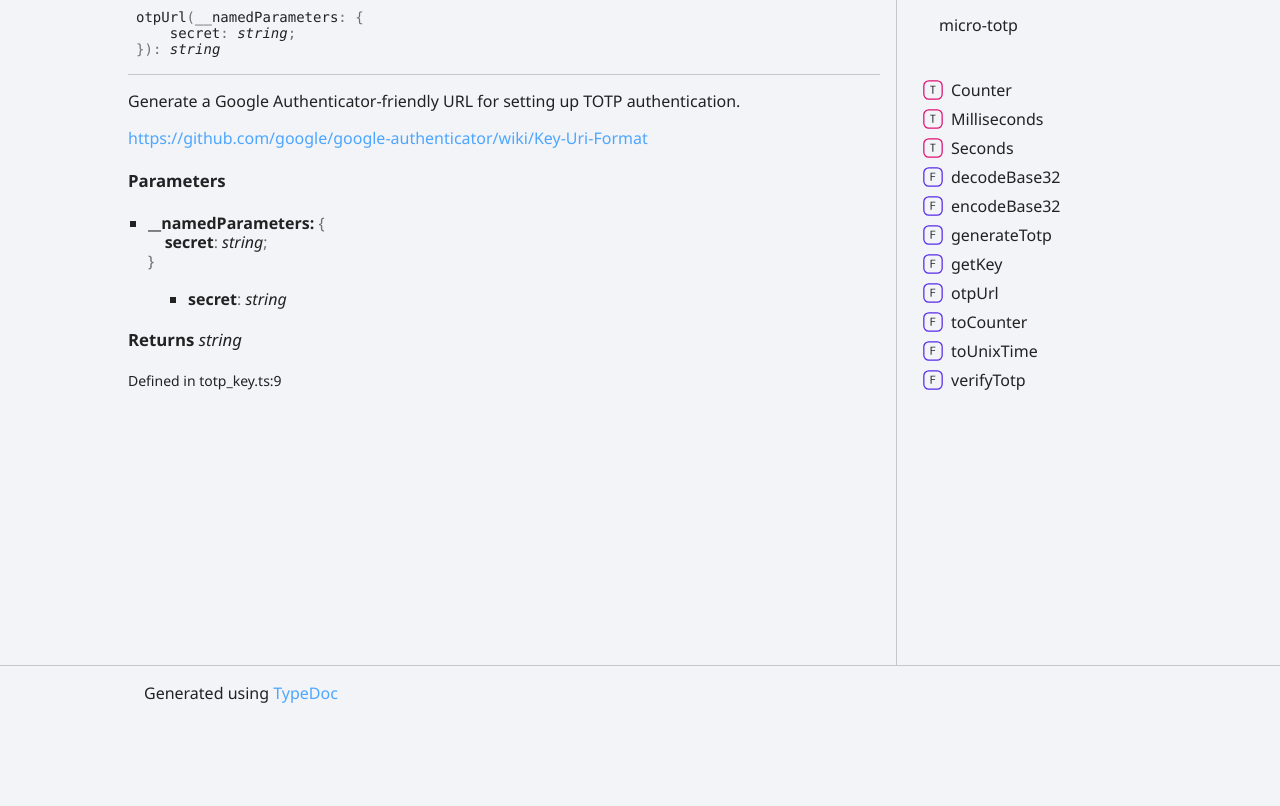
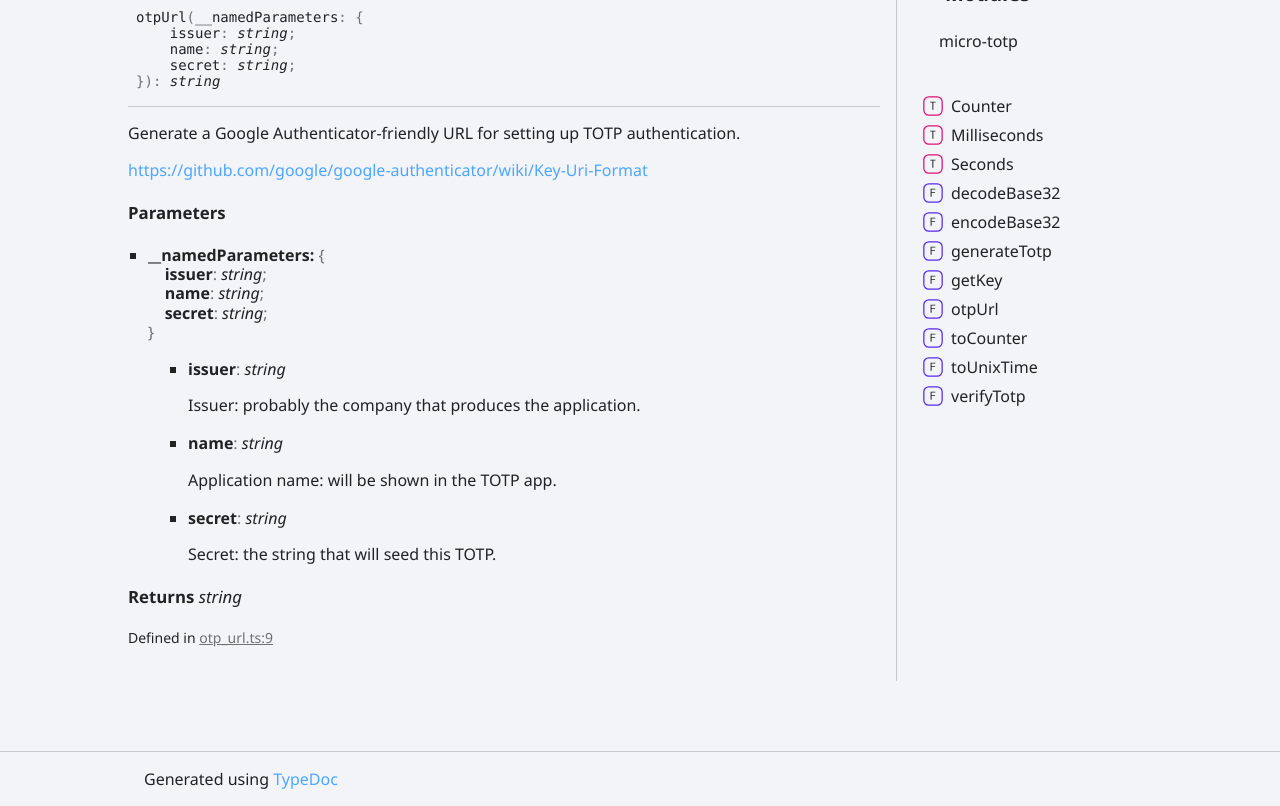
Before and after one commit to placemark/micro-totp, a website: page docs/functions/otpUrl.html in a window 1280 px wide. Shown: the part 151-957 px from the top of the page. Before the commit the page ends 871 px from the top, so only its background shows below. Drawn offline with Linux system fonts and the light colour scheme.

Commit message:
Fix builds, rename otp_url

```diff
--- a/docs/functions/otpUrl.html
+++ b/docs/functions/otpUrl.html
@@ -17,7 +17,7 @@
 <h1>Function otpUrl</h1></div>
 <section class="tsd-panel">
 <ul class="tsd-signatures tsd-kind-function">
-<li class="tsd-signature tsd-anchor-link" id="otpUrl">otp<wbr/>Url<span class="tsd-signature-symbol">(</span>__namedParameters<span class="tsd-signature-symbol">: </span><span class="tsd-signature-symbol">{ </span><br/><span>    </span>secret<span class="tsd-signature-symbol">: </span><span class="tsd-signature-type">string</span><span class="tsd-signature-symbol">; </span><br/><span class="tsd-signature-symbol">}</span><span class="tsd-signature-symbol">)</span><span class="tsd-signature-symbol">: </span><span class="tsd-signature-type">string</span><a href="#otpUrl" aria-label="Permalink" class="tsd-anchor-icon"><svg class="icon icon-tabler icon-tabler-link" viewBox="0 0 24 24" stroke-width="2" stroke="currentColor" fill="none" stroke-linecap="round" stroke-linejoin="round"><path stroke="none" d="M0 0h24v24H0z" fill="none" id="icon-anchor-a"></path><path d="M10 14a3.5 3.5 0 0 0 5 0l4 -4a3.5 3.5 0 0 0 -5 -5l-.5 .5" id="icon-anchor-b"></path><path d="M14 10a3.5 3.5 0 0 0 -5 0l-4 4a3.5 3.5 0 0 0 5 5l.5 -.5" id="icon-anchor-c"></path></svg></a></li>
+<li class="tsd-signature tsd-anchor-link" id="otpUrl">otp<wbr/>Url<span class="tsd-signature-symbol">(</span>__namedParameters<span class="tsd-signature-symbol">: </span><span class="tsd-signature-symbol">{ </span><br/><span>    </span>issuer<span class="tsd-signature-symbol">: </span><span class="tsd-signature-type">string</span><span class="tsd-signature-symbol">; </span><br/><span>    </span>name<span class="tsd-signature-symbol">: </span><span class="tsd-signature-type">string</span><span class="tsd-signature-symbol">; </span><br/><span>    </span>secret<span class="tsd-signature-symbol">: </span><span class="tsd-signature-type">string</span><span class="tsd-signature-symbol">; </span><br/><span class="tsd-signature-symbol">}</span><span class="tsd-signature-symbol">)</span><span class="tsd-signature-symbol">: </span><span class="tsd-signature-type">string</span><a href="#otpUrl" aria-label="Permalink" class="tsd-anchor-icon"><svg class="icon icon-tabler icon-tabler-link" viewBox="0 0 24 24" stroke-width="2" stroke="currentColor" fill="none" stroke-linecap="round" stroke-linejoin="round"><path stroke="none" d="M0 0h24v24H0z" fill="none" id="icon-anchor-a"></path><path d="M10 14a3.5 3.5 0 0 0 5 0l4 -4a3.5 3.5 0 0 0 -5 -5l-.5 .5" id="icon-anchor-b"></path><path d="M14 10a3.5 3.5 0 0 0 -5 0l-4 4a3.5 3.5 0 0 0 5 5l.5 -.5" id="icon-anchor-c"></path></svg></a></li>
 <li class="tsd-description">
 <div class="tsd-comment tsd-typography"><p>Generate a Google Authenticator-friendly URL
 for setting up TOTP authentication.</p>
@@ -27,13 +27,24 @@ for setting up TOTP authentication.</p>
 <h4 class="tsd-parameters-title">Parameters</h4>
 <ul class="tsd-parameter-list">
 <li>
-<h5>__namedParameters: <span class="tsd-signature-symbol">{ </span><br/><span>    </span>secret<span class="tsd-signature-symbol">: </span><span class="tsd-signature-type">string</span><span class="tsd-signature-symbol">; </span><br/><span class="tsd-signature-symbol">}</span></h5>
+<h5>__namedParameters: <span class="tsd-signature-symbol">{ </span><br/><span>    </span>issuer<span class="tsd-signature-symbol">: </span><span class="tsd-signature-type">string</span><span class="tsd-signature-symbol">; </span><br/><span>    </span>name<span class="tsd-signature-symbol">: </span><span class="tsd-signature-type">string</span><span class="tsd-signature-symbol">; </span><br/><span>    </span>secret<span class="tsd-signature-symbol">: </span><span class="tsd-signature-type">string</span><span class="tsd-signature-symbol">; </span><br/><span class="tsd-signature-symbol">}</span></h5>
 <ul class="tsd-parameters">
 <li class="tsd-parameter">
-<h5>secret<span class="tsd-signature-symbol">: </span><span class="tsd-signature-type">string</span></h5></li></ul></li></ul></div>
+<h5>issuer<span class="tsd-signature-symbol">: </span><span class="tsd-signature-type">string</span></h5>
+<div class="tsd-comment tsd-typography"><p>Issuer: probably the company that produces
+the application.</p>
+</div></li>
+<li class="tsd-parameter">
+<h5>name<span class="tsd-signature-symbol">: </span><span class="tsd-signature-type">string</span></h5>
+<div class="tsd-comment tsd-typography"><p>Application name: will be shown in the TOTP app.</p>
+</div></li>
+<li class="tsd-parameter">
+<h5>secret<span class="tsd-signature-symbol">: </span><span class="tsd-signature-type">string</span></h5>
+<div class="tsd-comment tsd-typography"><p>Secret: the string that will seed this TOTP.</p>
+</div></li></ul></li></ul></div>
 <h4 class="tsd-returns-title">Returns <span class="tsd-signature-type">string</span></h4><aside class="tsd-sources">
 <ul>
-<li>Defined in totp_key.ts:9</li></ul></aside></li></ul></section></div>
+<li>Defined in <a href="https://github.com/placemark/micro-totp/blob/66b1dc8/lib/otp_url.ts#L9">otp_url.ts:9</a></li></ul></aside></li></ul></section></div>
 <div class="col-4 col-menu menu-sticky-wrap menu-highlight">
 <div class="tsd-navigation settings">
 <details class="tsd-index-accordion"><summary class="tsd-accordion-summary">
--- a/lib/index.ts
+++ b/lib/index.ts
@@ -1,3 +1,3 @@
 export * from './base32';
 export * from './totp';
-export * from './totp_key';
+export * from './otp_url';
--- a/lib/totp_key.ts
+++ b/lib/otp_url.ts
@@ -8,6 +8,7 @@ import { encodeBase32 } from './base32';
  */
 export function otpUrl({
   name,
+  issuer,
   secret,
 }: {
   /**
--- a/package.json
+++ b/package.json
@@ -2,7 +2,9 @@
   "name": "micro-totp",
   "version": "1.0.0",
   "description": "a small, simple TOTP library",
-  "main": "index.js",
+  "main": "dist/micro-totp.cjs",
+  "module": "dist/micro-otp.es.mjs",
+  "typings": "dist/index.d.ts",
   "repository": "https://github.com/placemark/micro-totp.git",
   "author": "Tom MacWright",
   "license": "MIT",
```
Also changed, not shown: docs/functions/decodeBase32.html (+1 -1 lines), docs/functions/encodeBase32.html (+1 -1 lines), docs/functions/generateTotp.html (+1 -1 lines), docs/functions/getKey.html (+4 -1 lines), docs/functions/toCounter.html (+1 -1 lines), docs/functions/toUnixTime.html (+1 -1 lines), docs/functions/verifyTotp.html (+1 -1 lines), docs/index.html (+4 -0 lines), docs/types/Counter.html (+1 -1 lines), docs/types/Milliseconds.html (+1 -1 lines), docs/types/Seconds.html (+1 -1 lines), lib/otp_url.test.ts (added, +12 -0 lines).
